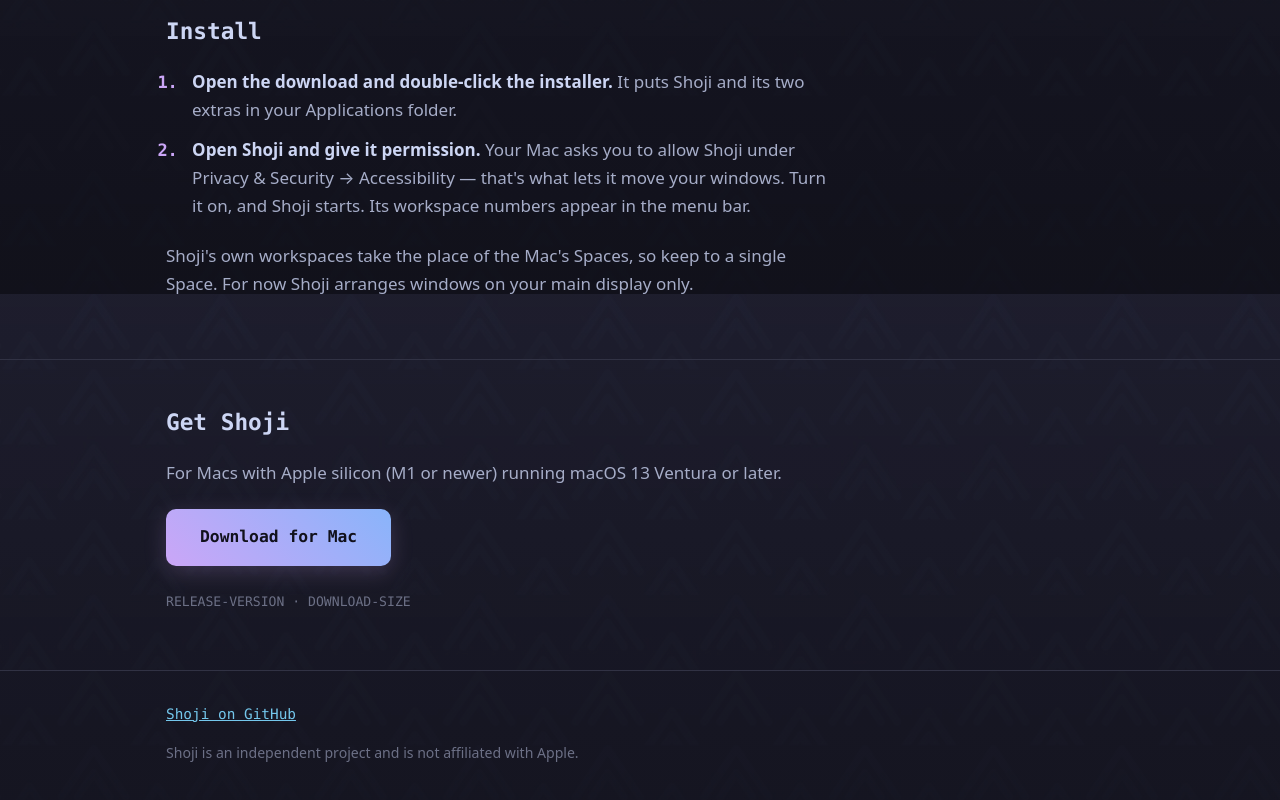
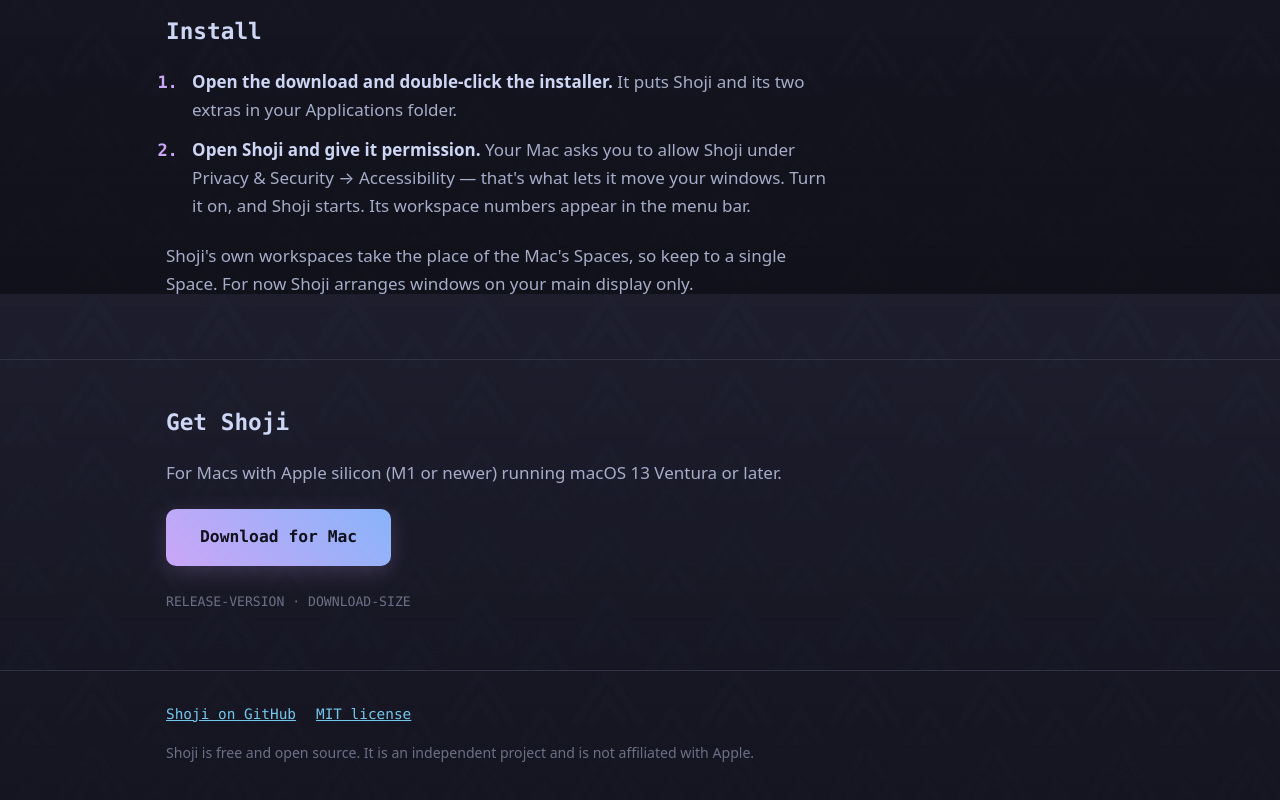
Before and after one commit to paulbeavers/shoji, a plain HTML site: page web/index.html in a window 1280 px wide. Shown: the part 2906-3706 px from the top of the page. Drawn offline with Linux system fonts and the light colour scheme.

Commit message:
Ship the MIT license in each app and the DMG; link it from the site
Co-Authored-By: Claude Opus 5.5 <noreply@anthropic.com>

```diff
--- a/web/index.html
+++ b/web/index.html
@@ -263,9 +263,10 @@
   <div class="wrap">
     <div class="links">
       <a href="https://github.com/paulbeavers/shoji">Shoji on GitHub</a>
+      <a href="https://github.com/paulbeavers/shoji/blob/main/LICENSE">MIT license</a>
     </div>
     <p style="margin:0">
-      Shoji is an independent project and is not affiliated with Apple.
+      Shoji is free and open source. It is an independent project and is not affiliated with Apple.
     </p>
   </div>
 </footer>
```
Also changed, not shown: 1 other file.
